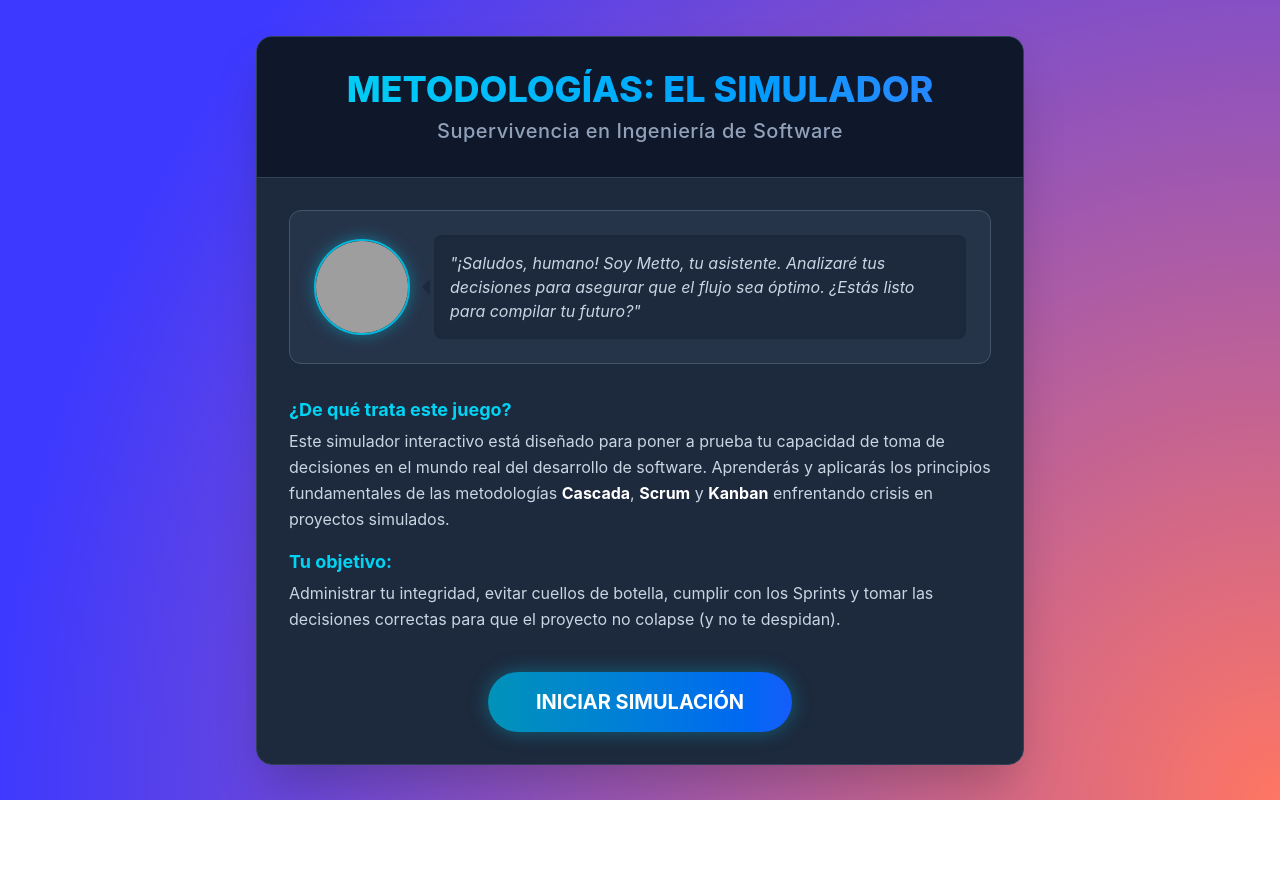
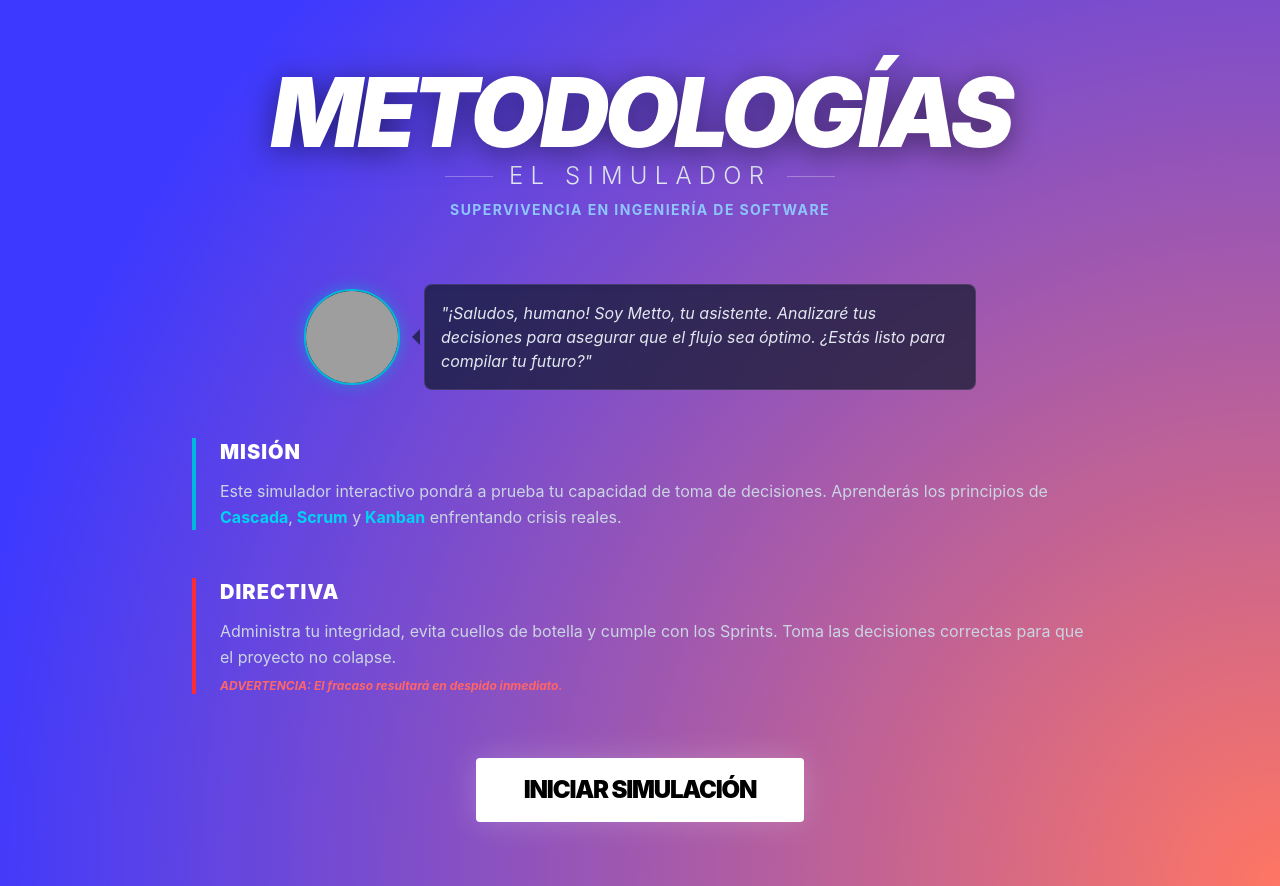
Before and after one commit to Oscar18900/JuegoSerioIngSoftware, a React (Vite) app: page / in a window 1280 px wide. Before the commit the page ends 800 px from the top, so only its background shows below. Built offline with nearby package versions, Linux system fonts and the light colour scheme; grey boxes are pictures that could not be loaded.

Commit message:
Estilo perron del menu principal

```diff
--- a/src/App.jsx
+++ b/src/App.jsx
@@ -2,60 +2,73 @@ import React from 'react';
 
 function App() {
   return (
-    <div className="max-w-3xl w-full bg-slate-800 rounded-2xl shadow-2xl border border-slate-700 overflow-hidden">
+    <div className="max-w-5xl w-full px-4 py-12 flex flex-col items-center">
 
-      {/* Encabezado */}
-      <div className="bg-slate-900 p-8 text-center border-b border-slate-700">
-        <h1 className="text-4xl font-extrabold text-transparent bg-clip-text bg-gradient-to-r from-cyan-400 to-blue-500 mb-2">
-          METODOLOGÍAS: EL SIMULADOR
+      {/* SECCIÓN DEL TÍTULO: Estilo Menú de Juego */}
+      <header className="text-center mb-16 animate-fade-in">
+        <h1 className="text-6xl md:text-8xl font-black text-white tracking-tighter drop-shadow-[0_5px_15px_rgba(0,0,0,0.5)] uppercase italic">
+          METODOLOGÍAS
         </h1>
-        <h2 className="text-xl text-slate-400 font-medium tracking-wide">
+        <div className="flex items-center justify-center gap-4">
+          <div className="h-px w-12 bg-white/30"></div>
+          <h2 className="text-xl md:text-2xl text-slate-200 font-light tracking-[0.3em] uppercase">
+            El Simulador
+          </h2>
+          <div className="h-px w-12 bg-white/30"></div>
+        </div>
+        <p className="mt-2 text-blue-300 font-bold tracking-widest text-sm uppercase">
           Supervivencia en Ingeniería de Software
-        </h2>
-      </div>
+        </p>
+      </header>
 
-      <div className="p-8">
+{/* ZONA DE METTO (Sin el contenedor padre) */}
+      <div className="w-full max-w-2xl flex flex-col md:flex-row items-center gap-6 mb-12">
 
-        {/* Zona de Metto */}
-        <div className="flex flex-col md:flex-row items-center gap-6 bg-slate-700/50 p-6 rounded-xl mb-8 border border-slate-600">
+        {/* Avatar */}
         <div className="w-24 h-24 shrink-0 bg-slate-900 rounded-full flex items-center justify-center overflow-hidden border-2 border-cyan-500 shadow-[0_0_15px_rgba(6,182,212,0.5)]">
-            <img src="/metto.gif" alt="Metto" className="w-full h-full object-cover fallback-bg" onError={(e) => e.target.style.display='none'} />
+          <img src="/metto.gif" alt="Metto" className="w-full h-full object-cover" onError={(e) => e.target.style.display='none'} />
           <span className="text-xs text-slate-500 absolute z-[-1]">GIF</span>
         </div>
 
+        {/* Burbuja de diálogo */}
         <div className="flex-1 relative">
-            <div className="absolute -left-3 top-1/2 -translate-y-1/2 w-0 h-0 border-y-8 border-y-transparent border-r-8 border-r-slate-800 hidden md:block"></div>
-            <p className="bg-slate-800 p-4 rounded-lg text-slate-300 italic text-sm md:text-base shadow-inner">
+          {/* El triángulo que apunta a Metto */}
+          <div className="absolute -left-3 top-1/2 -translate-y-1/2 w-0 h-0 border-y-8 border-y-transparent border-r-8 border-r-slate-900/70 hidden md:block"></div>
+
+          <p className="bg-slate-900/70 backdrop-blur-sm p-4 rounded-lg text-slate-200 italic text-sm md:text-base shadow-inner border border-white/10">
             "¡Saludos, humano! Soy Metto, tu asistente. Analizaré tus decisiones para asegurar que el flujo sea óptimo. ¿Estás listo para compilar tu futuro?"
           </p>
         </div>
       </div>
 
-        {/* Descripción del juego */}
-        <div className="space-y-4 mb-10 text-slate-300">
-          <div>
-            <h3 className="text-cyan-400 font-bold text-lg mb-1">¿De qué trata este juego?</h3>
-            <p className="leading-relaxed">
-              Este simulador interactivo está diseñado para poner a prueba tu capacidad de toma de decisiones en el mundo real del desarrollo de software. Aprenderás y aplicarás los principios fundamentales de las metodologías <strong className="text-white">Cascada</strong>, <strong className="text-white">Scrum</strong> y <strong className="text-white">Kanban</strong> enfrentando crisis en proyectos simulados.
+      {/* BLOQUES DE INFORMACIÓN: Sin tarjeta, estilo "Lore" o Instrucciones */}
+      <div className="grid md:grid-grid-cols-2 gap-12 max-w-4xl w-full mb-16">
+        <div className="border-l-4 border-cyan-500 pl-6">
+          <h3 className="text-white font-black text-xl mb-3 uppercase tracking-wider">Misión</h3>
+          <p className="text-slate-300 leading-relaxed text-sm md:text-base">
+            Este simulador interactivo pondrá a prueba tu capacidad de toma de decisiones.
+            Aprenderás los principios de <span className="text-cyan-400 font-bold">Cascada</span>,
+            <span className="text-cyan-400 font-bold"> Scrum</span> y
+            <span className="text-cyan-400 font-bold"> Kanban</span> enfrentando crisis reales.
           </p>
         </div>
 
-          <div>
-            <h3 className="text-cyan-400 font-bold text-lg mb-1">Tu objetivo:</h3>
-            <p className="leading-relaxed">
-              Administrar tu integridad, evitar cuellos de botella, cumplir con los Sprints y tomar las decisiones correctas para que el proyecto no colapse (y no te despidan).
+        <div className="border-l-4 border-red-500 pl-6">
+          <h3 className="text-white font-black text-xl mb-3 uppercase tracking-wider">Directiva</h3>
+          <p className="text-slate-300 leading-relaxed text-sm md:text-base">
+            Administra tu integridad, evita cuellos de botella y cumple con los Sprints.
+            Toma las decisiones correctas para que el proyecto no colapse.
+            <span className="text-red-400 block mt-2 font-bold italic text-xs">ADVERTENCIA: El fracaso resultará en despido inmediato.</span>
           </p>
         </div>
       </div>
 
-        {/* Botón Jugar */}
-        <div className="flex justify-center">
-          <button className="bg-gradient-to-r from-cyan-600 to-blue-600 hover:from-cyan-500 hover:to-blue-500 text-white font-bold py-4 px-12 rounded-full text-xl shadow-[0_0_20px_rgba(6,182,212,0.4)] hover:shadow-[0_0_30px_rgba(6,182,212,0.6)] transition-all transform hover:-translate-y-1 active:translate-y-0">
-            INICIAR SIMULACIÓN
+      {/* ACCIÓN PRINCIPAL */}
+      <button className="group relative px-12 py-4 bg-white text-black font-black text-2xl uppercase tracking-tighter rounded-sm hover:bg-cyan-400 transition-all duration-300 transform hover:scale-105 active:scale-95 shadow-[0_0_30px_rgba(255,255,255,0.2)]">
+        <span className="relative z-10">Iniciar Simulación</span>
+        <div className="absolute inset-0 bg-cyan-500 blur-xl opacity-0 group-hover:opacity-50 transition-opacity"></div>
       </button>
-        </div>
 
-      </div>
     </div>
   );
 }
```
Lines whose indentation alone changed are shown as unchanged.
